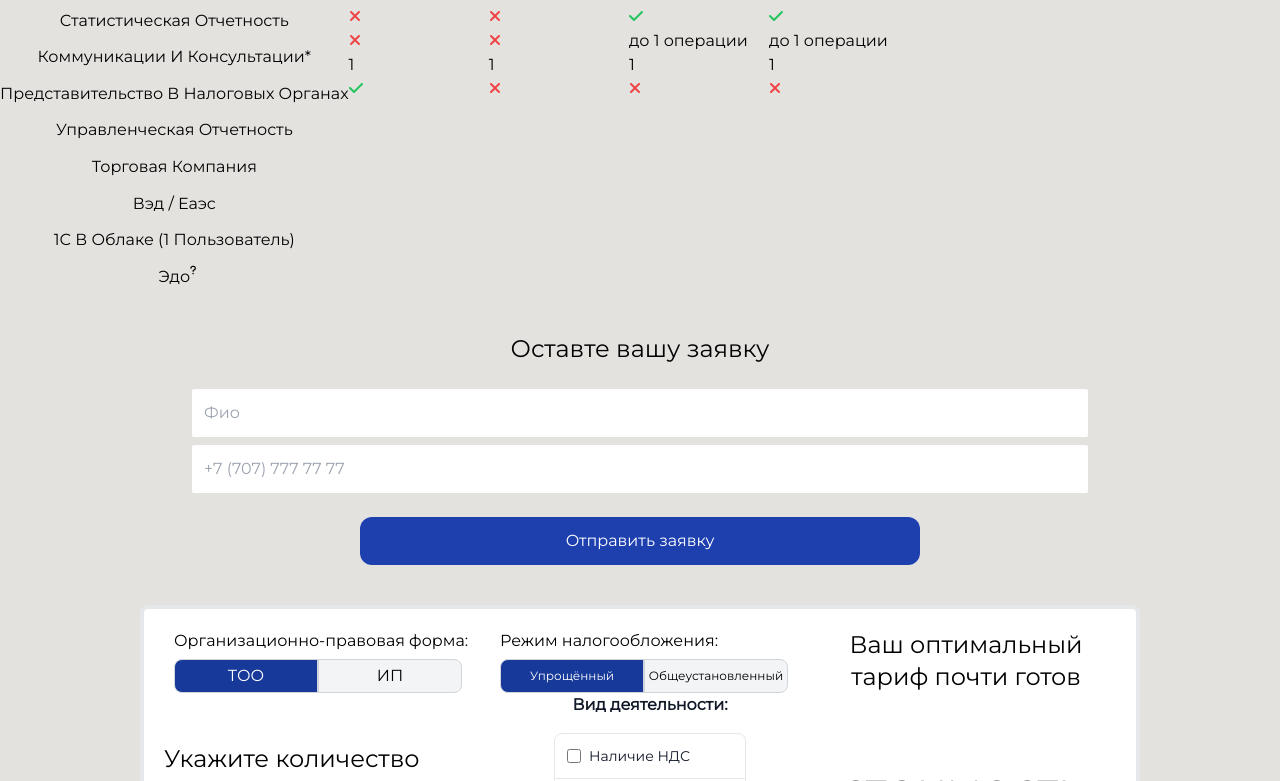
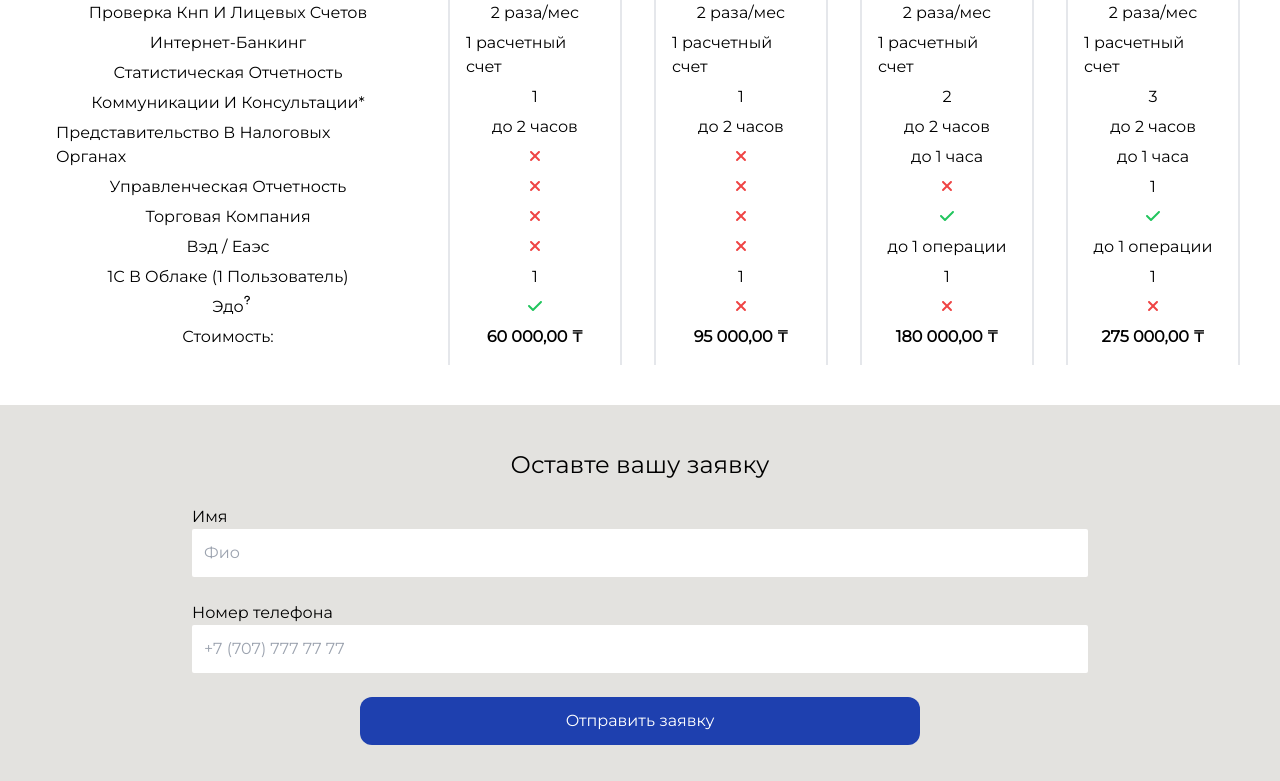
Before and after one commit to AdamDimErt/finbuh, a React (Create React App) app: page / in a window 1280 px wide. Shown: the part 419-1200 px from the top of the page. Built offline with nearby package versions, Linux system fonts and the light colour scheme.

Commit message:
feedback form update

```diff
--- a/src/components/feedback/Index.jsx
+++ b/src/components/feedback/Index.jsx
@@ -1,56 +1,84 @@
 /** @format */
 
-import React, { useState } from "react";
-import Phone from "./Phone";
-
-import { addDoc, collection } from "firebase/firestore";
-import { db } from "../../firebase-config";
+import React, {useState} from "react";
 import Modal from "../modal/Index";
+import {Controller, useForm} from "react-hook-form";
+import InputMask from "react-input-mask";
+import {addDoc, collection} from "firebase/firestore";
+import {db} from "../../firebase-config";
 
 const Index = () => {
-  // set users
-  const [telephone, setTelephone] = useState("");
-  const [name, setName] = useState("");
-const [isOpen,setOpen] = useState(false)
 
-  // add users
+    const {register, handleSubmit, control, reset, formState: {errors}} = useForm();
+    const [isOpen, setOpen] = useState(false)
+
+    const onSubmit = async (data) => {
         const usersCollection = collection(db, "users");
-  const createClient = async () => {
-    // await addDoc(usersCollection, {
-    //   name: name,
-    //   telephone: telephone,
-    // });
-      setName("");
-      setTelephone("");
-      setOpen(true)
+        await addDoc(usersCollection, {
+            name: data.name,
+            telephone: data.telephone,
+        });
+        console.log(data)
+        console.log('отправлена')
+        reset()
+    }
 
-
-
-
-  };
-
+    const validTel = (value) => value.slice(-1) !== '_'
     return (
         <>
             <Modal open={isOpen}/>
             <div className='flex mt-7  flex-col items-center'>
                 <h3 className='mt-4 mb-6 text-2xl'>Оставте вашу заявку</h3>
+                <form onSubmit={handleSubmit(onSubmit)} className="form flex flex-col justify-center">
+                    <label htmlFor="name">Имя</label>
+                    <input
+                        {...register("name", {
+                            required: 'Заполните имя',
+                            minLength: {
+                                value: 2,
+                                message: 'Минимум 2 буквы'
+                            },
+                            maxLength: {
+                                value: 50,
+                                message: 'С0лишком большое имя'
+                            }
+                        })}
+                        placeholder='Фио'
+                        className='py-3 px-3 mb-2  max-w-4xl rounded-sm'
+                        type='text'
+                    />
+                    {errors.name && <p className='w-50 text-red-600 text-sm'>{errors.name.message}</p>}
 
-        <input
-         placeholder='Фио'
-            className='py-3 px-3 mb-2 w-[56rem] rounded-sm'
-         type='text'
-            value={name}
-            onChange={(e) => setName(e.target.value)}
-        min='6'
+                    <label className="w-40 mt-4">Номер телефона</label>
+                    <Controller
+                        defaultValue=''
+                        render={({field}) => (
+                            <InputMask {...register("telephone",
+                                {
+                                    required: true,
+                                    validate: validTel
+                                }
+                            )} className='py-3 px-3 w-[56rem] rounded-sm'
+                                       placeholder='+7 (707) 777 77 77'
+                                       mask='+7 (999)-999-99-99'/>
+                        )}
+                        control={control}
+                        placeholder='+7 (707) 777 77 77'
+                        mask='+7 (999)-999-99-99'
+                        name="telephone"
+                        className='py-3 px-3 w-[56rem] rounded-sm'
+
                     />
-    <Phone number={telephone} onChange={(e) => setTelephone(e.target.value)} />
+                    {errors.telephone && <p className='w-50 text-red-600 text-sm'>Введите номер телефона</p>}
                     <button
-        className='w-[35rem] mb-10 mt-6 py-3 px-3 rounded-xl text-white bg-blue-800'
+                        className='w-[35rem] mb-10 mt-6 py-3 px-3 rounded-xl text-white bg-blue-800 m-auto'
                         type='submit'
-        onClick={createClient}
                     >
                         Отправить заявку
                     </button>
+                </form>
+
+
             </div>
         </>
 
--- a/src/components/tariff/Index.jsx
+++ b/src/components/tariff/Index.jsx
@@ -2,19 +2,21 @@
 
 import React from "react";
 
-import { FontAwesomeIcon } from "@fortawesome/react-fontawesome";
-import { Tooltip } from "react-tooltip";
+import {FontAwesomeIcon} from "@fortawesome/react-fontawesome";
+import {Tooltip} from "react-tooltip";
 import "react-tooltip/dist/react-tooltip.css";
-import { faQuestion } from "@fortawesome/free-solid-svg-icons";
+import {faQuestion} from "@fortawesome/free-solid-svg-icons";
 
 import TariffPlan from "./TariffPlan";
 
 const Index = () => {
     return (
-    <div className='tariff pt-20 flex'>
+        <div className='bg-white p-10'>
+            <h1 className='text-center text-3xl'>Наши тарифы услуг</h1>
+            <div className='tariff pt-20 flex justify-center'>
                 <div className=''>
                     <h3 className='text-center text-xl font-bold mb-5'>Услуги</h3>
-        <ul className='flex flex-col items-center justify-between h-[500px]'>
+                    <ul className='flex flex-col items-center justify-between h-[500px] p-4'>
                         <li>
                             <p
                                 id='docs'
@@ -29,7 +31,7 @@ const Index = () => {
                                 />
                             </p>
 
-            <Tooltip anchorId='docs' />
+                            <Tooltip anchorId='docs'/>
                         </li>
                         <li>
                             <p>Работники / Физлица (Тд / Гпх)</p>
@@ -73,7 +75,7 @@ const Index = () => {
                                     icon={faQuestion}
                                 />
                             </p>
-            <Tooltip anchorId='VED' />
+                            <Tooltip anchorId='VED'/>
                         </li>
                         <li>
                             <p>1С В Облаке (1 Пользователь)</p>
@@ -90,16 +92,21 @@ const Index = () => {
                                     className=' absolute top-0 text-[10px]'
                                     icon={faQuestion}
                                 />
-              <Tooltip anchorId='Do' />
+                                <Tooltip anchorId='Do'/>
                             </p>
+                        </li>
+                        <li>
+                            <p>Стоимость:</p>
                         </li>
                     </ul>
                 </div>
-      <TariffPlan value='start' />
-      <TariffPlan value='standard' />
-      <TariffPlan value='prof' />
-      <TariffPlan value='business' />
+                <TariffPlan value='start'/>
+                <TariffPlan value='standard'/>
+                <TariffPlan value='prof'/>
+                <TariffPlan value='business'/>
             </div>
+        </div>
+
     );
 };
 
--- a/src/components/tariff/TariffPlan.jsx
+++ b/src/components/tariff/TariffPlan.jsx
@@ -1,15 +1,15 @@
 /** @format */
 
-import { FontAwesomeIcon } from "@fortawesome/react-fontawesome";
+import {FontAwesomeIcon} from "@fortawesome/react-fontawesome";
 import React from "react";
-import { faCheck, faXmark } from "@fortawesome/free-solid-svg-icons";
+import {faCheck, faXmark} from "@fortawesome/free-solid-svg-icons";
 
-const TariffPlan = ({ value }) => {
-  value === "start" ? console.log("da") : console.log("net");
+const TariffPlan = ({value}) => {
+
     return (
-    <div className='start'>
-      <h3>Start</h3>
-      <ul>
+        <div className='start ml-8 '>
+            <h3 className='text-center text-xl font-bold mb-5'>{value}</h3>
+            <ul className=" flex flex-col items-center justify-between h-[500px] border-r-2 border-l-2 p-4">
                 <li>
                     {value === "start"
                         ? 30
@@ -34,10 +34,10 @@ const TariffPlan = ({ value }) => {
                                     : null}
                 </li>
                 <li>
-          <FontAwesomeIcon className=' text-green-500' icon={faCheck} />
+                    <FontAwesomeIcon className=' text-green-500' icon={faCheck}/>
                 </li>
                 <li>
-          <FontAwesomeIcon className=' text-green-500' icon={faCheck} />
+                    <FontAwesomeIcon className=' text-green-500' icon={faCheck}/>
                 </li>
                 <li>2 раза/мес</li>
                 <li>1 расчетный счет</li>
@@ -55,9 +55,9 @@ const TariffPlan = ({ value }) => {
                 <li>до 2 часов</li>
                 <li>
                     {value === "start" ? (
-            <FontAwesomeIcon className=' text-red-500' icon={faXmark} />
+                        <FontAwesomeIcon className=' text-red-500' icon={faXmark}/>
                     ) : value === "standard" ? (
-            <FontAwesomeIcon className=' text-red-500' icon={faXmark} />
+                        <FontAwesomeIcon className=' text-red-500' icon={faXmark}/>
                     ) : value === "prof" ? (
                         "до 1 часа"
                     ) : value === "business" ? (
@@ -67,31 +67,31 @@ const TariffPlan = ({ value }) => {
                 <li>
                     {" "}
                     {value === "start" ? (
-            <FontAwesomeIcon className=' text-red-500' icon={faXmark} />
+                        <FontAwesomeIcon className=' text-red-500' icon={faXmark}/>
                     ) : value === "standard" ? (
-            <FontAwesomeIcon className=' text-red-500' icon={faXmark} />
+                        <FontAwesomeIcon className=' text-red-500' icon={faXmark}/>
                     ) : value === "prof" ? (
-            <FontAwesomeIcon className=' text-red-500' icon={faXmark} />
+                        <FontAwesomeIcon className=' text-red-500' icon={faXmark}/>
                     ) : value === "business" ? (
                         1
                     ) : null}
                 </li>
                 <li>
                     {value === "start" ? (
-            <FontAwesomeIcon className=' text-red-500' icon={faXmark} />
+                        <FontAwesomeIcon className=' text-red-500' icon={faXmark}/>
                     ) : value === "standard" ? (
-            <FontAwesomeIcon className=' text-red-500' icon={faXmark} />
+                        <FontAwesomeIcon className=' text-red-500' icon={faXmark}/>
                     ) : value === "prof" ? (
-            <FontAwesomeIcon className=' text-green-500' icon={faCheck} />
+                        <FontAwesomeIcon className=' text-green-500' icon={faCheck}/>
                     ) : value === "business" ? (
-            <FontAwesomeIcon className=' text-green-500' icon={faCheck} />
+                        <FontAwesomeIcon className=' text-green-500' icon={faCheck}/>
                     ) : null}
                 </li>
                 <li>
                     {value === "start" ? (
-            <FontAwesomeIcon className=' text-red-500' icon={faXmark} />
+                        <FontAwesomeIcon className=' text-red-500' icon={faXmark}/>
                     ) : value === "standard" ? (
-            <FontAwesomeIcon className=' text-red-500' icon={faXmark} />
+                        <FontAwesomeIcon className=' text-red-500' icon={faXmark}/>
                     ) : value === "prof" ? (
                         "до 1 операции"
                     ) : value === "business" ? (
@@ -102,12 +102,27 @@ const TariffPlan = ({ value }) => {
                 <li> 1</li>
                 <li>
                     {value === "start" || value === "Standard" ? (
-            <FontAwesomeIcon className=' text-green-500' icon={faCheck} />
+                        <FontAwesomeIcon className=' text-green-500' icon={faCheck}/>
                     ) : (
-            <FontAwesomeIcon className=' text-red-500' icon={faXmark} />
+                        <FontAwesomeIcon className=' text-red-500' icon={faXmark}/>
                     )}
                 </li>
-        <li className=''></li>
+                <li>
+                    {value === "start" ? (
+                        <h3 className='font-bold'> 60 000,00 ₸
+                        </h3>
+
+                    ) : value === "standard" ? (
+                        <h3 className='font-bold'>95 000,00 ₸</h3>
+
+                    ) : value === "prof" ? (
+                        <h3 className='font-bold'>180 000,00 ₸</h3>
+
+                    ) : value === "business" ? (
+                        <h3 className='font-bold'>275 000,00 ₸</h3>
+
+                    ) : null}
+                </li>
             </ul>
         </div>
     );
```
Also changed, not shown: src/components/feedback/Phone.jsx (deleted, +0 -17 lines), src/components/modal/Index.jsx (+3 -7 lines), src/components/main/Index.jsx (added). Lines whose indentation alone changed are shown as unchanged.
